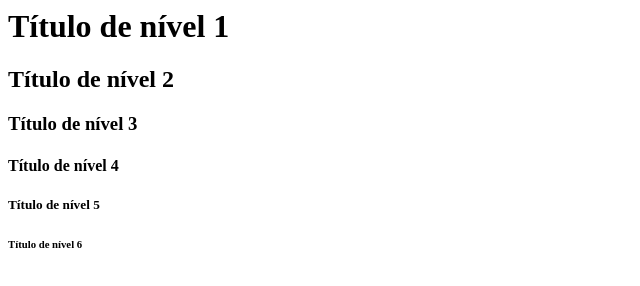
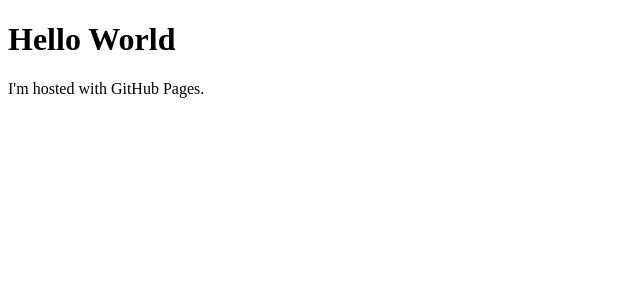
Before and after one commit to MichaelMagalhaes/michaelmagalhaes.github.io, a plain HTML site: page index.html in a window 1280 px wide. Shown: the whole page, without its empty margins (0-640 px from the left). Drawn offline with Linux system fonts and the light colour scheme.

Commit message:
Update index.html

```diff
--- a/index.html
+++ b/index.html
@@ -1,6 +1,7 @@
-<h1>Título de nível 1</h1>
-<h2>Título de nível 2</h2>
-<h3>Título de nível 3</h3>
-<h4>Título de nível 4</h4>
-<h5>Título de nível 5</h5>
-<h6>Título de nível 6</h6>
+<!DOCTYPE html>
+<html>
+<body>
+<h1>Hello World</h1>
+<p>I'm hosted with GitHub Pages.</p>
+</body>
+</html>
```
